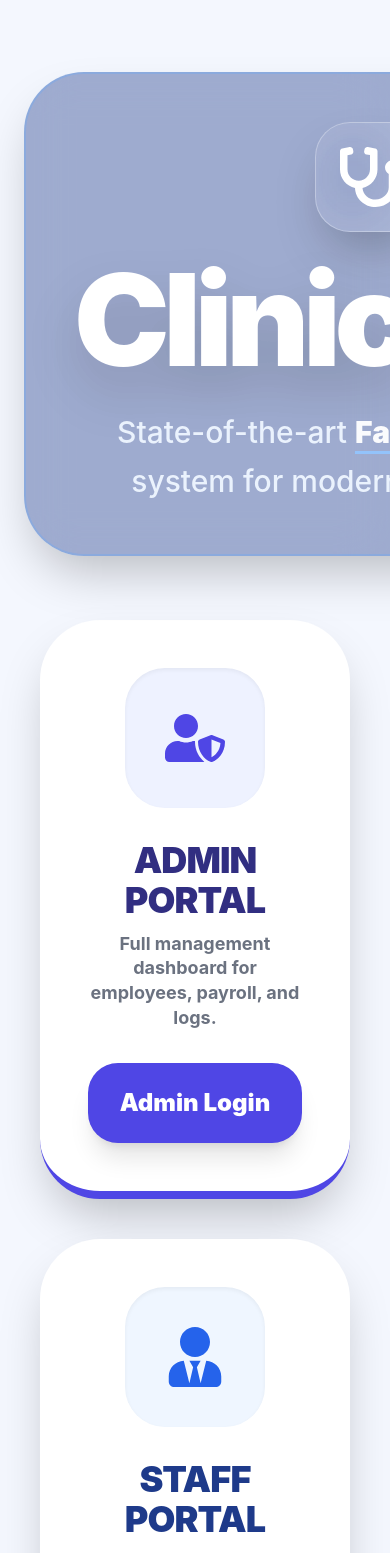
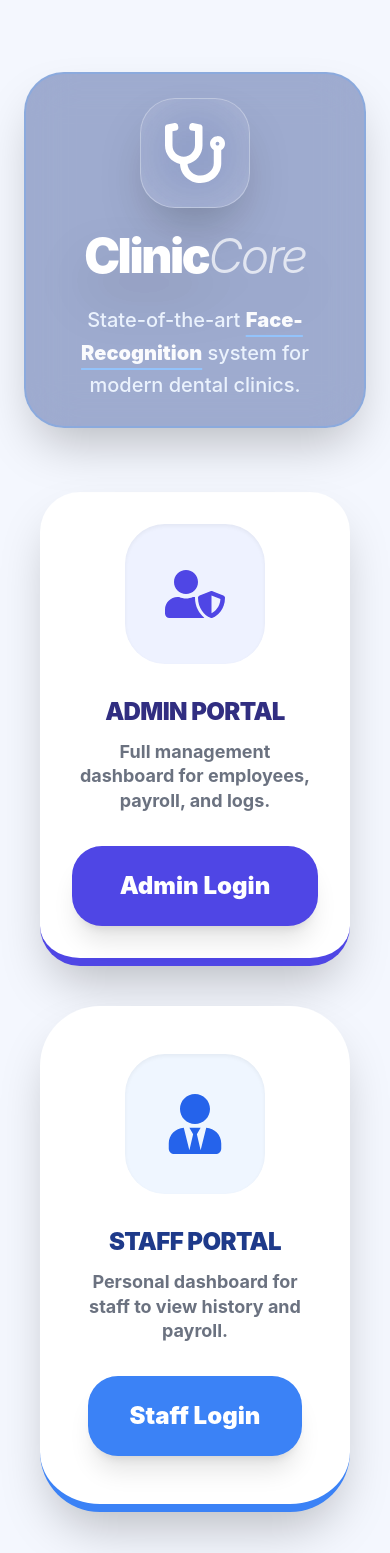
Before and after one commit to fouzangit/clinic_attendence, a React (Vite) app in the folder client/: page / in a window 390 px wide. Shown: the top 1553 px of the page. Built offline with nearby package versions, Linux system fonts and the light colour scheme; no server answers.

Commit message:
fix: responsive font sizes and layouts for mobile

```diff
--- a/client/src/pages/EmployeeDashboard.jsx
+++ b/client/src/pages/EmployeeDashboard.jsx
@@ -18,28 +18,31 @@ const EmployeeDashboard = () => {
       <div className="max-w-5xl mx-auto">
 
         {/* HEADER */}
-        <div className="flex justify-between items-center mb-12">
+        <div className="flex flex-col md:flex-row justify-between items-start md:items-center gap-6 mb-12">
           <div>
-            <h1 className="text-6xl font-bold text-white">Employee Portal</h1>
-            <p className="text-white text-2xl mt-4">
+            <h1 className="text-4xl md:text-6xl font-bold text-white">Employee Portal</h1>
+            <p className="text-white text-lg md:text-2xl mt-2 md:mt-4">
               Welcome, {user?.full_name || user?.eid || 'Employee'}
             </p>
           </div>
 
+
           <button
             onClick={handleLogout}
-            className="bg-red-500 hover:bg-red-600 text-white px-8 py-4 rounded-2xl font-bold text-xl transition-all shadow-lg"
+            className="w-full md:w-auto bg-red-500 hover:bg-red-600 text-white px-8 py-3 md:py-4 rounded-xl md:rounded-2xl font-bold text-lg md:text-xl transition-all shadow-lg"
           >
             Logout
           </button>
+
         </div>
 
         {/* CARDS */}
         <div className="grid grid-cols-1 md:grid-cols-2 gap-10">
 
           {/* CHECK IN */}
-          <div className="bg-white rounded-3xl p-10 shadow-2xl hover:scale-105 transition-transform">
-            <h2 className="text-4xl font-bold mb-6 text-emerald-800">Check In</h2>
+          <div className="bg-white rounded-3xl p-6 md:p-10 shadow-2xl hover:scale-105 transition-transform">
+            <h2 className="text-2xl md:text-4xl font-bold mb-4 md:mb-6 text-emerald-800">Check In</h2>
+
             <p className="text-xl text-gray-600 mb-8">
               Mark attendance using GPS location verification.
             </p>
@@ -52,8 +55,9 @@ const EmployeeDashboard = () => {
           </div>
 
           {/* CHECK OUT */}
-          <div className="bg-white rounded-3xl p-10 shadow-2xl hover:scale-105 transition-transform">
-            <h2 className="text-4xl font-bold mb-6 text-blue-800">Check Out</h2>
+          <div className="bg-white rounded-3xl p-6 md:p-10 shadow-2xl hover:scale-105 transition-transform">
+            <h2 className="text-2xl md:text-4xl font-bold mb-4 md:mb-6 text-blue-800">Check Out</h2>
+
             <p className="text-xl text-gray-600 mb-8">
               Complete your shift and finalize today's working hours.
             </p>
@@ -66,8 +70,9 @@ const EmployeeDashboard = () => {
           </div>
 
           {/* MY ATTENDANCE */}
-          <div className="bg-white rounded-3xl p-10 shadow-2xl hover:scale-105 transition-transform border-b-8 border-indigo-500">
-            <h2 className="text-4xl font-bold mb-6 text-indigo-800">My Attendance</h2>
+          <div className="bg-white rounded-3xl p-6 md:p-10 shadow-2xl hover:scale-105 transition-transform border-b-8 border-indigo-500">
+            <h2 className="text-2xl md:text-4xl font-bold mb-4 md:mb-6 text-indigo-800">My Attendance</h2>
+
             <p className="text-xl text-gray-600 mb-8">
               View your historical attendance records and work hours.
             </p>
--- a/client/src/pages/EmployeeLogin.jsx
+++ b/client/src/pages/EmployeeLogin.jsx
@@ -48,12 +48,14 @@ const EmployeeLogin = () => {
 
       <div className="w-full max-w-md px-4">
         {/* Logo and Header Wrapped in Blue Glass */}
-        <div className="bg-blue-900/40 backdrop-blur-xl border-2 border-blue-400/30 p-12 rounded-[60px] shadow-2xl mb-8 animate-in fade-in zoom-in duration-700">
+        <div className="bg-blue-900/40 backdrop-blur-xl border-2 border-blue-400/30 p-6 md:p-12 rounded-[40px] md:rounded-[60px] shadow-2xl mb-8 animate-in fade-in zoom-in duration-700">
+
           <div className="text-center mb-8">
             <div className="inline-flex bg-white/20 backdrop-blur-xl p-6 rounded-[30px] shadow-xl mb-4 border border-white/30">
               <FaUserTie className="text-5xl text-white" />
             </div>
-            <h1 className="text-4xl font-black text-white tracking-tight">Staff Portal</h1>
+            <h1 className="text-3xl md:text-4xl font-black text-white tracking-tight">Staff Portal</h1>
+
             <p className="text-blue-100/80 mt-1 font-medium">Clinic 116 Attendance & Payroll</p>
 
           </div>
--- a/client/src/pages/Landing.jsx
+++ b/client/src/pages/Landing.jsx
@@ -10,16 +10,19 @@ const Landing = () => {
 
       <div className="max-w-7xl w-full text-center space-y-16 py-12">
         <div className="animate-in fade-in slide-in-from-top duration-1000">
-          <div className="bg-blue-900/40 backdrop-blur-xl border-2 border-blue-400/30 p-12 rounded-[60px] shadow-2xl inline-block max-w-5xl mx-auto">
+          <div className="bg-blue-900/40 backdrop-blur-xl border-2 border-blue-400/30 p-6 md:p-12 rounded-[40px] md:rounded-[60px] shadow-2xl inline-block max-w-5xl mx-auto">
+
             <div className="flex justify-center mb-6">
               <div className="bg-white/20 backdrop-blur-2xl p-6 rounded-[35px] shadow-2xl border border-white/30">
                 <FaStethoscope className="text-6xl text-white" />
               </div>
             </div>
-            <h1 className="text-9xl font-black text-white tracking-tighter drop-shadow-2xl">
+            <h1 className="text-5xl md:text-9xl font-black text-white tracking-tighter drop-shadow-2xl">
+
               Clinic<span className="opacity-70 font-light italic">Core</span>
             </h1>
-            <p className="text-3xl text-blue-50 font-medium max-w-3xl mx-auto opacity-95 leading-relaxed mt-6">
+            <p className="text-xl md:text-3xl text-blue-50 font-medium max-w-3xl mx-auto opacity-95 leading-relaxed mt-6">
+
               State-of-the-art <span className="text-white font-black underline decoration-blue-300 underline-offset-8">Face-Recognition</span> system for modern dental clinics.
             </p>
           </div>
@@ -30,13 +33,15 @@ const Landing = () => {
           {/* ADMIN PORTAL */}
           <Link
             to="/login"
-            className="group bg-white p-12 rounded-[60px] shadow-2xl hover:translate-y-[-15px] transition-all duration-500 border-b-8 border-indigo-600 flex flex-col items-center text-center space-y-8"
+            className="group bg-white p-8 md:p-12 rounded-[40px] md:rounded-[60px] shadow-2xl hover:translate-y-[-15px] transition-all duration-500 border-b-8 border-indigo-600 flex flex-col items-center text-center space-y-8"
           >
+
             <div className="bg-indigo-50 p-10 rounded-[40px] text-indigo-600 group-hover:bg-indigo-600 group-hover:text-white transition-all duration-500 shadow-inner">
               <FaUserShield className="text-6xl" />
             </div>
             <div>
-              <h2 className="text-4xl font-black mb-3 text-indigo-900 uppercase tracking-tight">Admin Portal</h2>
+              <h2 className="text-2xl md:text-4xl font-black mb-3 text-indigo-900 uppercase tracking-tight">Admin Portal</h2>
+
               <p className="text-gray-500 font-bold text-lg leading-snug">Full management dashboard for employees, payroll, and logs.</p>
             </div>
             <span className="bg-indigo-600 text-white w-full py-6 rounded-[30px] font-black text-2xl shadow-xl group-hover:bg-indigo-700 transition-all scale-100 group-hover:scale-105">Admin Login</span>
@@ -51,7 +56,8 @@ const Landing = () => {
               <FaUserTie className="text-6xl" />
             </div>
             <div>
-              <h2 className="text-4xl font-black mb-3 text-blue-900 uppercase tracking-tight">Staff Portal</h2>
+              <h2 className="text-2xl md:text-4xl font-black mb-3 text-blue-900 uppercase tracking-tight">Staff Portal</h2>
+
               <p className="text-gray-500 font-bold text-lg leading-snug">Personal dashboard for staff to view history and payroll.</p>
             </div>
             <span className="bg-blue-500 text-white w-full py-6 rounded-[30px] font-black text-2xl shadow-xl group-hover:bg-blue-600 transition-all scale-100 group-hover:scale-105">Staff Login</span>
--- a/client/src/pages/Login.jsx
+++ b/client/src/pages/Login.jsx
@@ -50,12 +50,14 @@ const Login = () => {
 
       <div className="w-full max-w-md px-4">
         {/* Logo and Header Wrapped in Blue Glass */}
-        <div className="bg-blue-900/40 backdrop-blur-xl border-2 border-blue-400/30 p-12 rounded-[60px] shadow-2xl mb-8 animate-in fade-in zoom-in duration-700">
+        <div className="bg-blue-900/40 backdrop-blur-xl border-2 border-blue-400/30 p-6 md:p-12 rounded-[40px] md:rounded-[60px] shadow-2xl mb-8 animate-in fade-in zoom-in duration-700">
+
           <div className="text-center mb-8">
             <div className="inline-flex bg-white/20 backdrop-blur-xl p-6 rounded-[30px] shadow-xl mb-4 border border-white/30">
               <FaShieldAlt className="text-5xl text-white" />
             </div>
-            <h1 className="text-4xl font-black text-white tracking-tight">Admin Portal</h1>
+            <h1 className="text-3xl md:text-4xl font-black text-white tracking-tight">Admin Portal</h1>
+
             <p className="text-blue-100/80 mt-1 font-medium">Clinic 116 Management System</p>
 
           </div>
```
